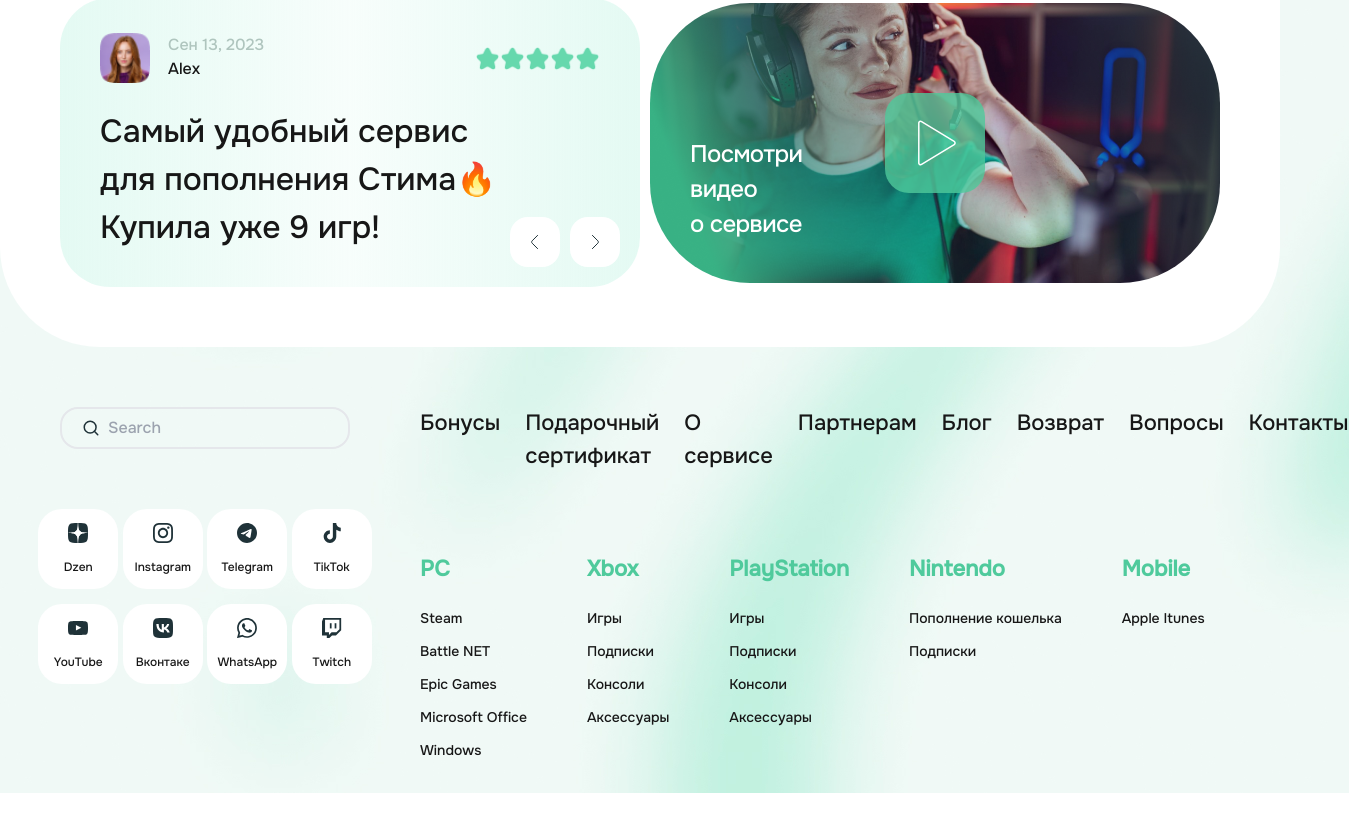
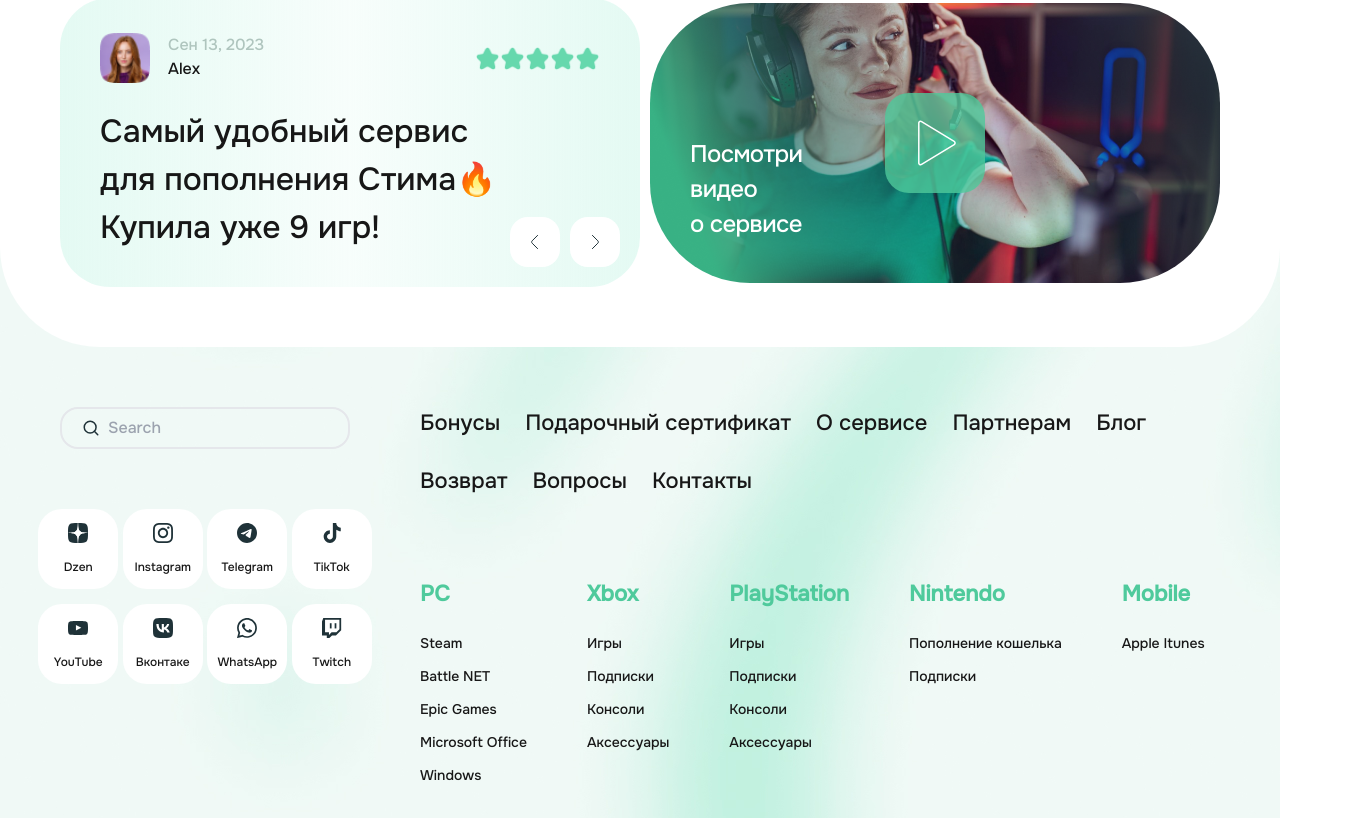
Before and after one commit to Vieronist/igray, a Next.js app: page / in a window 1280 px wide. Shown: the part 392-1210 px from the top of the page, 1349 px wide, since content can reach past the window. Before the commit the page ends 1185 px from the top, so only its background shows below. Built offline with nearby package versions, Linux system fonts and the light colour scheme.

Commit message:
chore: changed base url

```diff
--- a/pages/_document.tsx
+++ b/pages/_document.tsx
@@ -5,10 +5,7 @@
   return (
     <Html lang="en">
       <Head />
-      <meta
-        http-equiv="Content-Security-Policy"
-        content="default-src 'self' http: https:; img-src 'self' data: http: https:; script-src 'self' 'unsafe-inline' http: https:; style-src 'self' 'unsafe-inline' http: https:;"
-      />
+
       <body className="antialiased bg-[url('../public/background.jpg')]">
         <Layout>
           <Main />
--- a/src/features/navigation/ui/footer-navigation.tsx
+++ b/src/features/navigation/ui/footer-navigation.tsx
@@ -3,7 +3,7 @@
 export const FooterNavigation = () => {
   return (
     <nav>
-      <ul className="flex gap-[25px] mb-[80px]">
+      <ul className="flex gap-[25px] mb-[80px] flex-wrap">
         <NavItem label={"Бонусы"} href={"#"} />
         <NavItem label={"Подарочный сертификат"} href={"#"} />
         <NavItem label={"О сервисе"} href={"#"} />
--- a/src/features/navigation/ui/navigation.tsx
+++ b/src/features/navigation/ui/navigation.tsx
@@ -1,8 +1,10 @@
 import Link from "next/link";
 import Image from "next/image";
 import { NavItem } from "@/entities/nav-item";
+import { useEffect } from "react";
 
 export const Navigation = () => {
+
   return (
     <>
       <Link href={"/"}>
--- a/src/shared/model/constants.ts
+++ b/src/shared/model/constants.ts
@@ -6,7 +6,7 @@
     USD: "$",
   };
 
-export const BASE_URL = "http://www.igray24back.ru"
+export const BASE_URL = "https://www.igray24back.ru"
 
 
 export const enum SERVICE_URL {
--- a/src/widgtes/footer/ui/footer.tsx
+++ b/src/widgtes/footer/ui/footer.tsx
@@ -12,7 +12,7 @@
       </div>
       <div>
         <FooterNavigation />
-        <div className="flex gap-[60px]">
+        <div className="flex gap-[60px] flex-wrap">
           <PlatformsList
             title="PC"
             options={[
```
